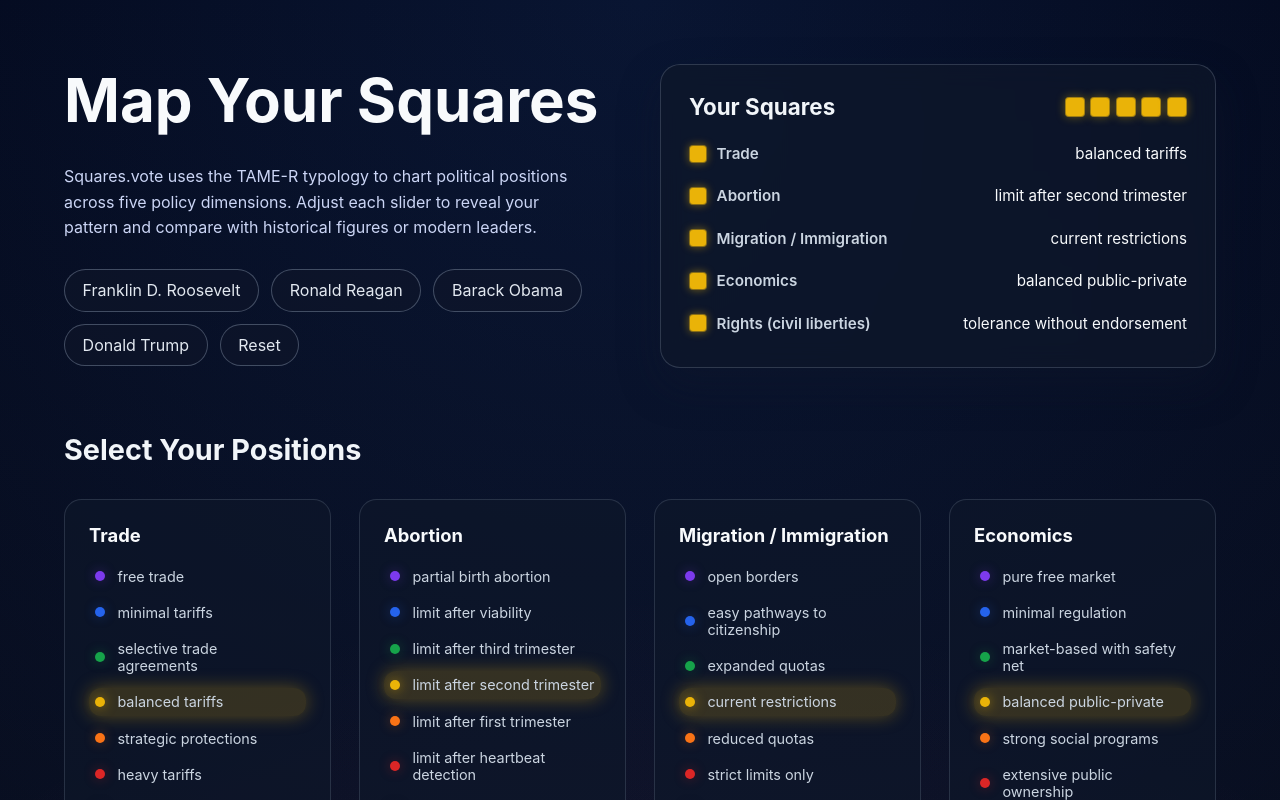
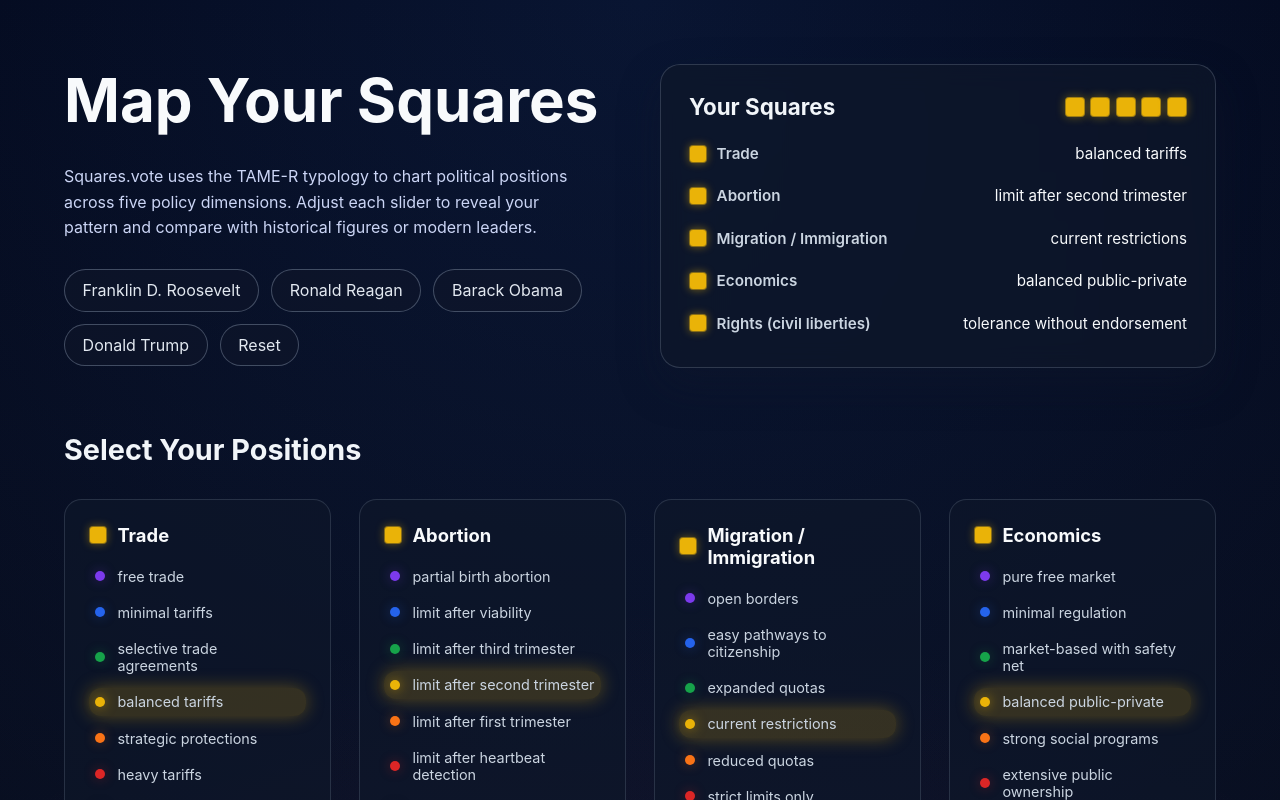
Before and after one commit to seanbhart/squares, a Next.js app: page / in a window 1280 px wide. Shown: the top 800 px of the page. Built offline with nearby package versions, Linux system fonts and the light colour scheme.

Commit message:
interactive improvements

```diff
--- a/app/page.module.css
+++ b/app/page.module.css
@@ -168,7 +168,7 @@
 .sliderHeader {
   display: flex;
   align-items: center;
-  gap: 0.5rem;
+  gap: 0.65rem;
   font-weight: 600;
   color: #f8fafc;
 }
@@ -176,6 +176,15 @@
 .sliderHeader h3 {
   margin: 0;
   font-size: 1.15rem;
+}
+
+.headerSquare {
+  width: 18px;
+  height: 18px;
+  border-radius: 4px;
+  border: 1px solid rgba(15, 23, 42, 0.45);
+  box-shadow: 0 0 0 1px rgba(148, 163, 184, 0.12);
+  flex-shrink: 0;
 }
 
 .compareValue {
--- a/app/page.tsx
+++ b/app/page.tsx
@@ -177,6 +177,15 @@ function useSpectrumComparison() {
     setUserSpectrum((prev) => ({ ...prev, [key]: value }));
   };
 
+  const loadSpectrum = (next: Spectrum) => {
+    setUserSpectrum({ ...next });
+  };
+
+  const resetSpectrum = () => {
+    setUserSpectrum(getInitialSpectrum());
+    setComparison(null);
+  };
+
   const spectrumDiff = useMemo(() => {
     if (!comparison) return null;
     const entries = Object.keys(userSpectrum).map((key) => {
@@ -193,6 +202,8 @@ function useSpectrumComparison() {
     comparison,
     setComparison,
     spectrumDiff,
+    loadSpectrum,
+    resetSpectrum,
   };
 }
 
@@ -220,7 +231,13 @@ const EvaluationCell = ({
 };
 
 export default function Home() {
-  const { userSpectrum, comparison, setComparison, handleUpdate, spectrumDiff } =
+  const {
+    userSpectrum,
+    setComparison,
+    handleUpdate,
+    loadSpectrum,
+    resetSpectrum,
+  } =
     useSpectrumComparison();
 
   return (
@@ -239,8 +256,10 @@ export default function Home() {
                 key={preset.name}
                 type="button"
                 className={styles.presetButton}
-                data-selected={comparison?.name === preset.name}
-                onClick={() => setComparison(preset)}
+                onClick={() => {
+                  setComparison(preset);
+                  loadSpectrum(preset.spectrum as Spectrum);
+                }}
               >
                 {preset.name}
               </button>
@@ -249,12 +268,7 @@ export default function Home() {
               type="button"
               className={styles.resetButton}
               onClick={() => {
-                setComparison(null);
-                handleUpdate("trade", 3);
-                handleUpdate("abortion", 3);
-                handleUpdate("migration", 3);
-                handleUpdate("economics", 3);
-                handleUpdate("rights", 3);
+                resetSpectrum();
               }}
             >
               Reset
@@ -316,12 +330,18 @@ export default function Home() {
           {POLICIES.map((policy) => (
             <div key={policy.key} className={styles.sliderGroup}>
               <div className={styles.sliderHeader}>
+                <span
+                  className={styles.headerSquare}
+                  style={{
+                    backgroundColor: getScoreColor(policy.key, userSpectrum[policy.key]),
+                    boxShadow: `0 0 8px ${hexToRgba(
+                      getScoreColor(policy.key, userSpectrum[policy.key]),
+                      0.4,
+                    )}`,
+                  }}
+                  aria-hidden
+                />
                 <h3>{policy.label}</h3>
-                {comparison && (
-                  <span className={styles.compareValue}>
-                    {comparison.name.split(" ")[0]}: {comparison.spectrum[policy.key] + 1}
-                  </span>
-                )}
               </div>
               <div className={styles.sliderTrack}>
                 {policy.colorRamp.map((label, index) => {
@@ -349,14 +369,6 @@ export default function Home() {
                   );
                 })}
               </div>
-              {comparison && (
-                <div className={styles.diffRow}>
-                  <span>Difference:</span>
-                  <span className={styles.diffValue} data-positive={(spectrumDiff?.[policy.key] ?? 0) > 0}>
-                    {spectrumDiff?.[policy.key] ?? 0}
-                  </span>
-                </div>
-              )}
             </div>
           ))}
         </div>
```
